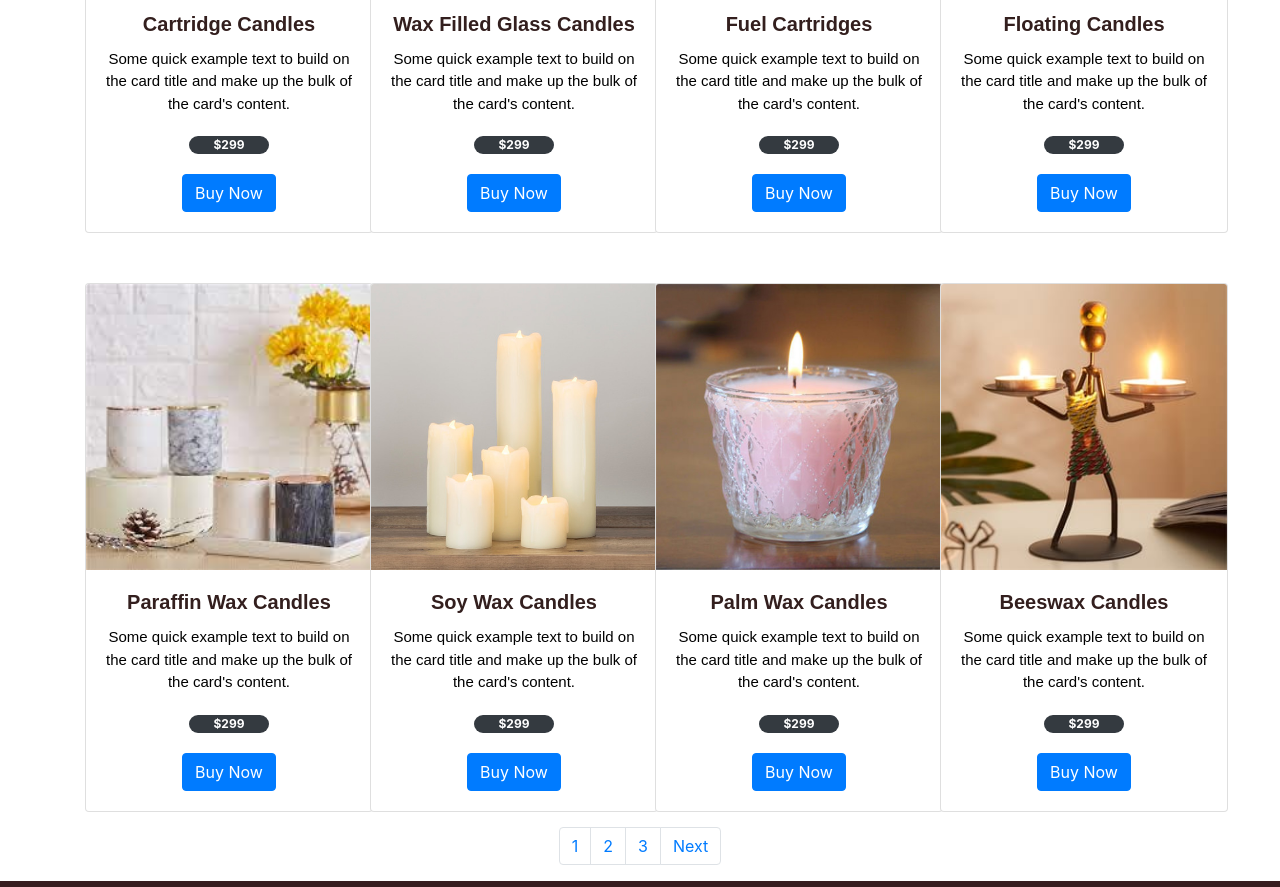
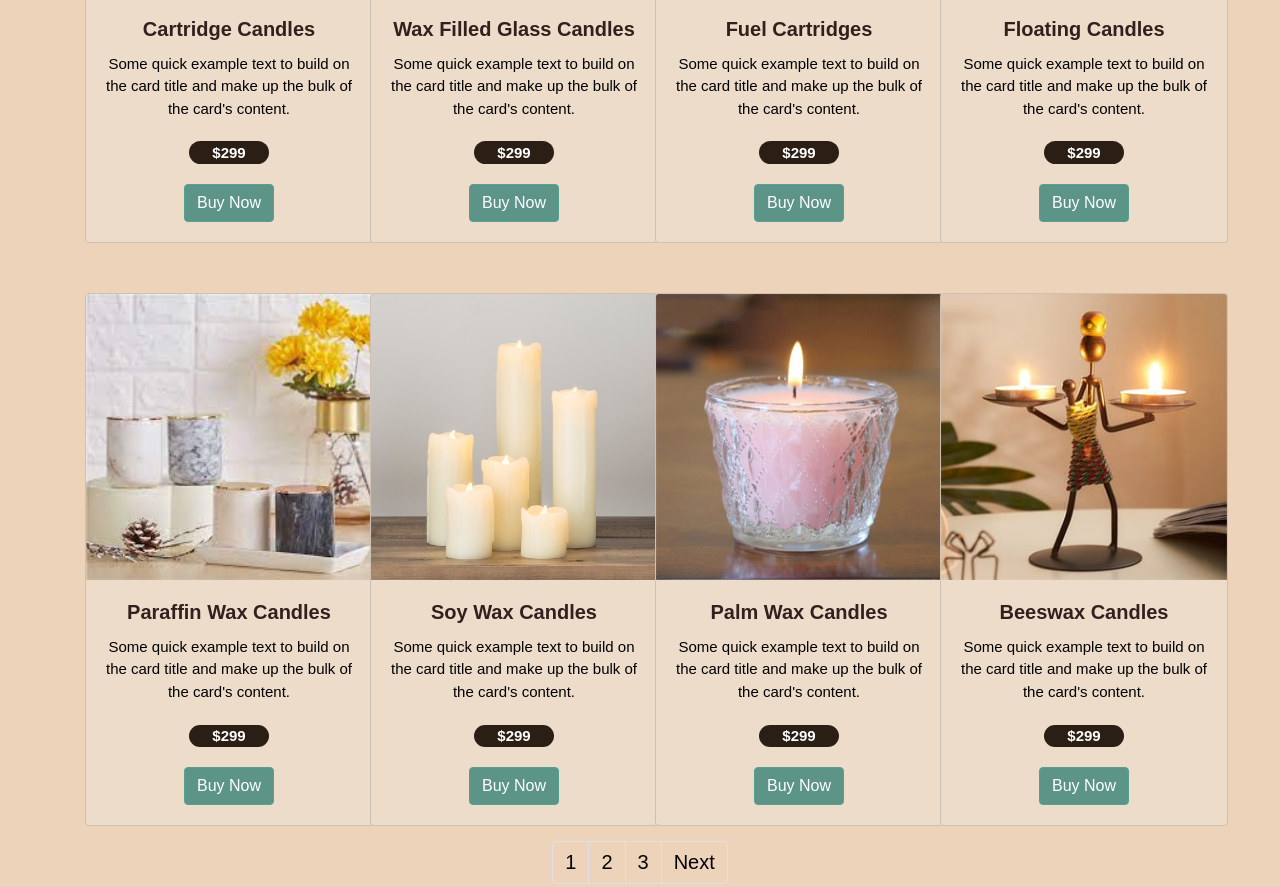
Before and after one commit to PurnimaBindal/WaxDemo, a website: page shop.html in a window 1280 px wide. Shown: the part 1300-2187 px from the top of the page. Drawn offline with nearby package versions, Linux system fonts and the light colour scheme.

Commit message:
Update shop.html

```diff
--- a/shop.html
+++ b/shop.html
@@ -4,10 +4,10 @@
         <meta charset="utf-8">
         <meta name="viewport" content="width=device-width, initial-scale=1, shrink-to-fit=no">
         <meta http-equiv="x-ua-compatible" content="ie=edge">
-        <link rel="stylesheet" href="./css/styles.css">
-        <link rel="stylesheet" href="./node_modules/bootstrap/dist/css/bootstrap.min.css">
-        <link rel="stylesheet" href="./node_modules/font-awesome/css/font-awesome.min.css">
-        <link rel="stylesheet" href="./node_modules/bootstrap-social/bootstrap-social.css">
+       <link rel="stylesheet" href="https://maxcdn.bootstrapcdn.com/bootstrap/4.0.0/css/bootstrap.min.css" integrity="sha384-Gn5384xqQ1aoWXA+058RXPxPg6fy4IWvTNh0E263XmFcJlSAwiGgFAW/dAiS6JXm" crossorigin="anonymous">
+       <link rel="stylesheet" href="https://cdnjs.cloudflare.com/ajax/libs/font-awesome/5.15.3/css/fontawesome.min.css" integrity="sha512-OdEXQYCOldjqUEsuMKsZRj93Ht23QRlhIb8E/X0sbwZhme8eUw6g8q7AdxGJKakcBbv7+/PX0Gc2btf7Ru8cZA==" crossorigin="anonymous" referrerpolicy="no-referrer" />
+       <link rel="stylesheet" href="css/styles.css">
+
 
         <title>Wax In The Jar:Shop</title>
 
@@ -346,9 +346,10 @@
 
 
 
-    <script src="node_modules/jquery/dist/jquery.slim.min.js"></script>
-    <script src="node_modules/popper.js/dist/umd/popper.min.js"></script>
-    <script src="node_modules/bootstrap/dist/js/bootstrap.min.js"></script>
+   <script src="https://code.jquery.com/jquery-3.2.1.slim.min.js" integrity="sha384-KJ3o2DKtIkvYIK3UENzmM7KCkRr/rE9/Qpg6aAZGJwFDMVNA/GpGFF93hXpG5KkN" crossorigin="anonymous"></script>
+            <script src="https://cdnjs.cloudflare.com/ajax/libs/popper.js/1.12.9/umd/popper.min.js" integrity="sha384-ApNbgh9B+Y1QKtv3Rn7W3mgPxhU9K/ScQsAP7hUibX39j7fakFPskvXusvfa0b4Q" crossorigin="anonymous"></script>
+            <script src="https://maxcdn.bootstrapcdn.com/bootstrap/4.0.0/js/bootstrap.min.js" integrity="sha384-JZR6Spejh4U02d8jOt6vLEHfe/JQGiRRSQQxSfFWpi1MquVdAyjUar5+76PVCmYl" crossorigin="anonymous"></script>
+
     </body>
 
 
```
